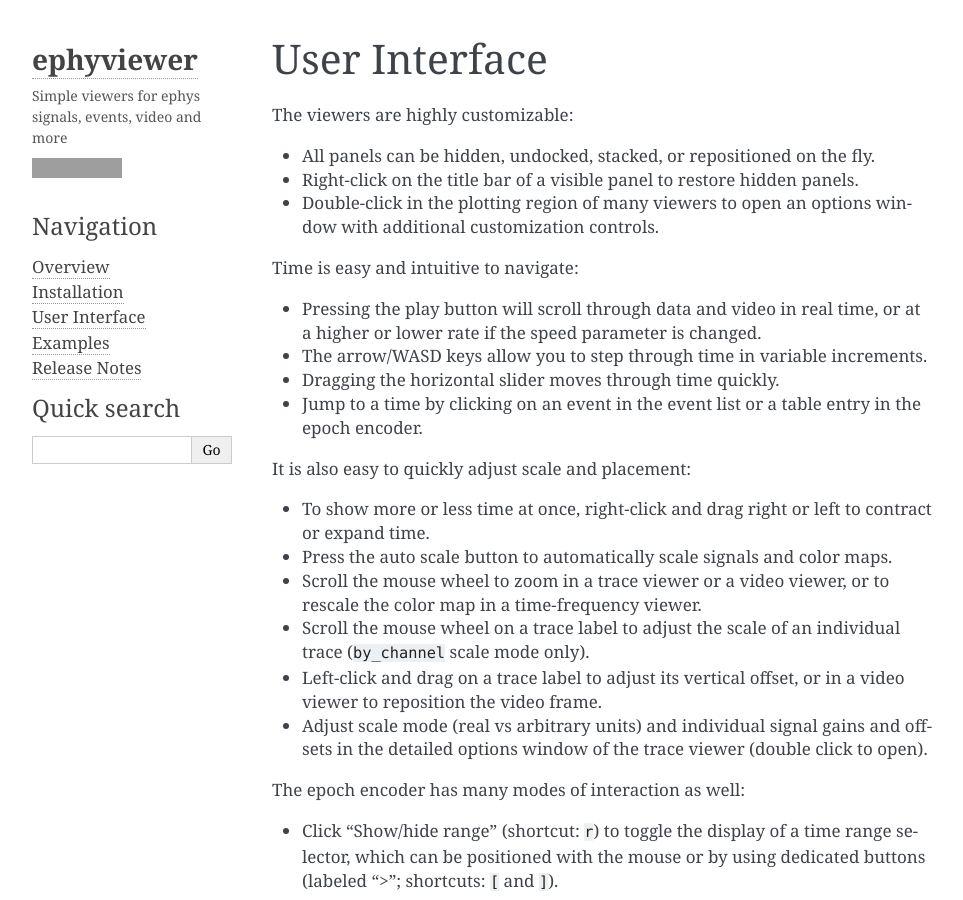
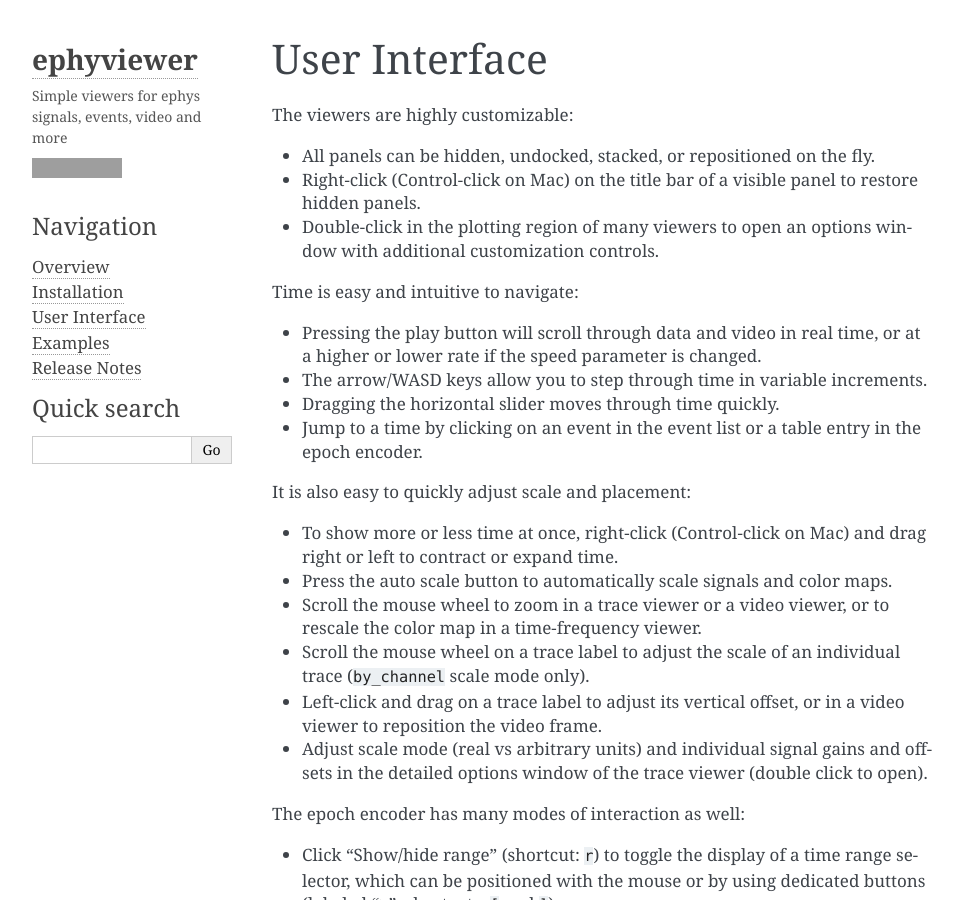
Before and after one commit to NeuralEnsemble/ephyviewer, a Sphinx documentation site: the page built from doc/interface.rst, in a window 1280 px wide and 900 px high, cut to the strip 0-900 px from the top of the window. Shown: the whole strip, without its empty margins (148-1111 px from the left). Built offline with Sphinx 7.4.7, drawn with Linux system fonts in a browser that asks for light colours; grey boxes are pictures that could not be loaded.

Commit message:
Clarify right-click on Mac in docs

```diff
--- a/doc/interface.rst
+++ b/doc/interface.rst
@@ -6,7 +6,8 @@ User Interface
 The viewers are highly customizable:
 
 * All panels can be hidden, undocked, stacked, or repositioned on the fly.
-* Right-click on the title bar of a visible panel to restore hidden panels.
+* Right-click (Control-click on Mac) on the title bar of a visible panel to
+  restore hidden panels.
 * Double-click in the plotting region of many viewers to open an options window
   with additional customization controls.
 
@@ -21,8 +22,8 @@ Time is easy and intuitive to navigate:
 
 It is also easy to quickly adjust scale and placement:
 
-* To show more or less time at once, right-click and drag right or left to
-  contract or expand time.
+* To show more or less time at once, right-click (Control-click on Mac) and
+  drag right or left to contract or expand time.
 * Press the auto scale button to automatically scale signals and color maps.
 * Scroll the mouse wheel to zoom in a trace viewer or a video viewer, or to
   rescale the color map in a time-frequency viewer.
```
